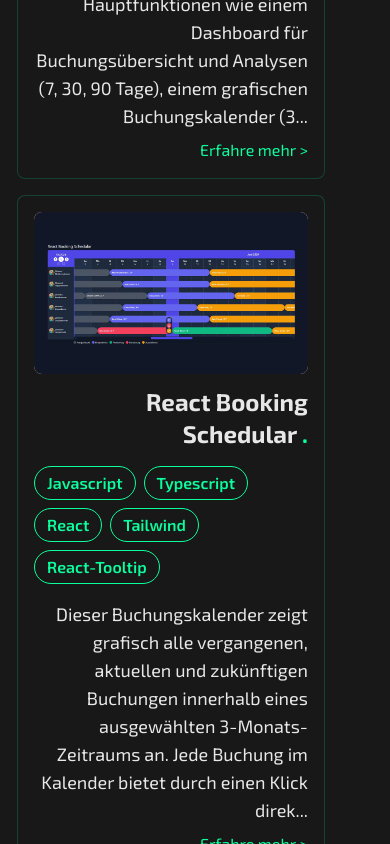
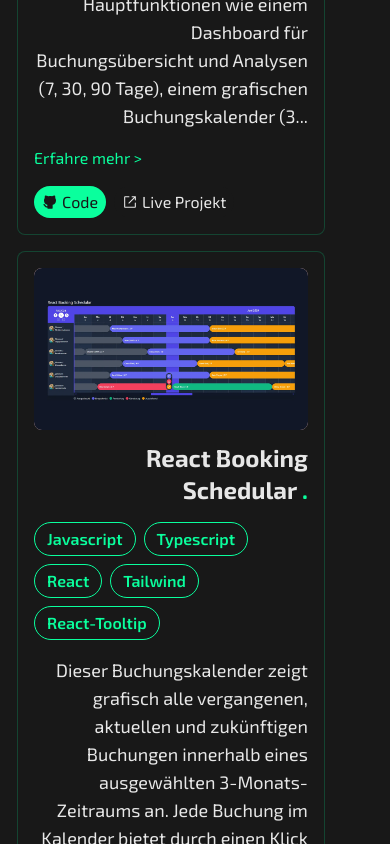
Before and after one commit to TonySN90/portfolio, a React (Vite) app: page / in a window 390 px wide. Shown: the part 3100-3944 px from the top of the page. Built offline with nearby package versions, Linux system fonts and the light colour scheme.

Commit message:
add project-card buttons

```diff
--- a/src/Projects/Project.tsx
+++ b/src/Projects/Project.tsx
@@ -1,11 +1,15 @@
+import { MdRoundaboutRight } from "react-icons/md";
 import AnimationHideBanner from "../animations/AnimationHideBanner";
 import AnimationShowElement from "../animations/AnimationShowElement";
+import Button from "../components/Button";
 import Chip from "../components/Chip";
 import { useObserver } from "../contexts/ObserverContext";
+import { TbBrandGithubFilled } from "react-icons/tb";
+import { RxExternalLink } from "react-icons/rx";
 
 function Project({
   link,
-  githbub,
+  github,
   name,
   techStack,
   description,
@@ -22,7 +26,7 @@ function Project({
 
   return (
     <div
-      className="relative z-30  overflow-hidden w-full sm:w-[48%]"
+      className="relative z-30 overflow-hidden w-full sm:w-[48.5%]"
       style={{ pointerEvents: "visible" }}
     >
       <AnimationShowElement>
@@ -59,8 +63,8 @@ function Project({
                 ? description.substring(0, 200) + "..."
                 : description}
             </p>
+            <div className="flex flex-wrap justify-between items-end gap-4 mt-4">
               <p
-              style={{ pointerEvents: "visible" }}
                 className="text-color_primary cursor-pointer"
                 onClick={() => {
                   setCurrentProject(name);
@@ -69,6 +73,21 @@ function Project({
               >
                 Erfahre mehr &#62;
               </p>
+              <div className="flex gap-2">
+                <Button bgColor="color_primary" link={github}>
+                  <div className="bg-transparent flex items-center gap-1">
+                    <TbBrandGithubFilled className="text-color_background" />
+                    <p className="text-color_background">Code</p>
+                  </div>
+                </Button>
+                <Button bgColor="color_secondary" link={link}>
+                  <div className="bg-transparent flex items-center gap-1">
+                    <RxExternalLink />
+                    <p>Live Projekt</p>
+                  </div>
+                </Button>
+              </div>
+            </div>
           </div>
         </div>
       </AnimationShowElement>
--- /dev/null
+++ b/src/components/Button.tsx
@@ -0,0 +1,21 @@
+function Button({
+  children,
+  bgColor,
+  link,
+}: {
+  children: React.ReactNode;
+  bgColor: string;
+  link: string;
+}) {
+  return (
+    <div
+      className={`z-30 gap-1 bg-${bgColor} py-1 px-2 rounded-full cursor-pointer`}
+    >
+      <a href={link} target="_blank">
+        {children}
+      </a>
+    </div>
+  );
+}
+
+export default Button;
```
Lines whose indentation alone changed are shown as unchanged.
